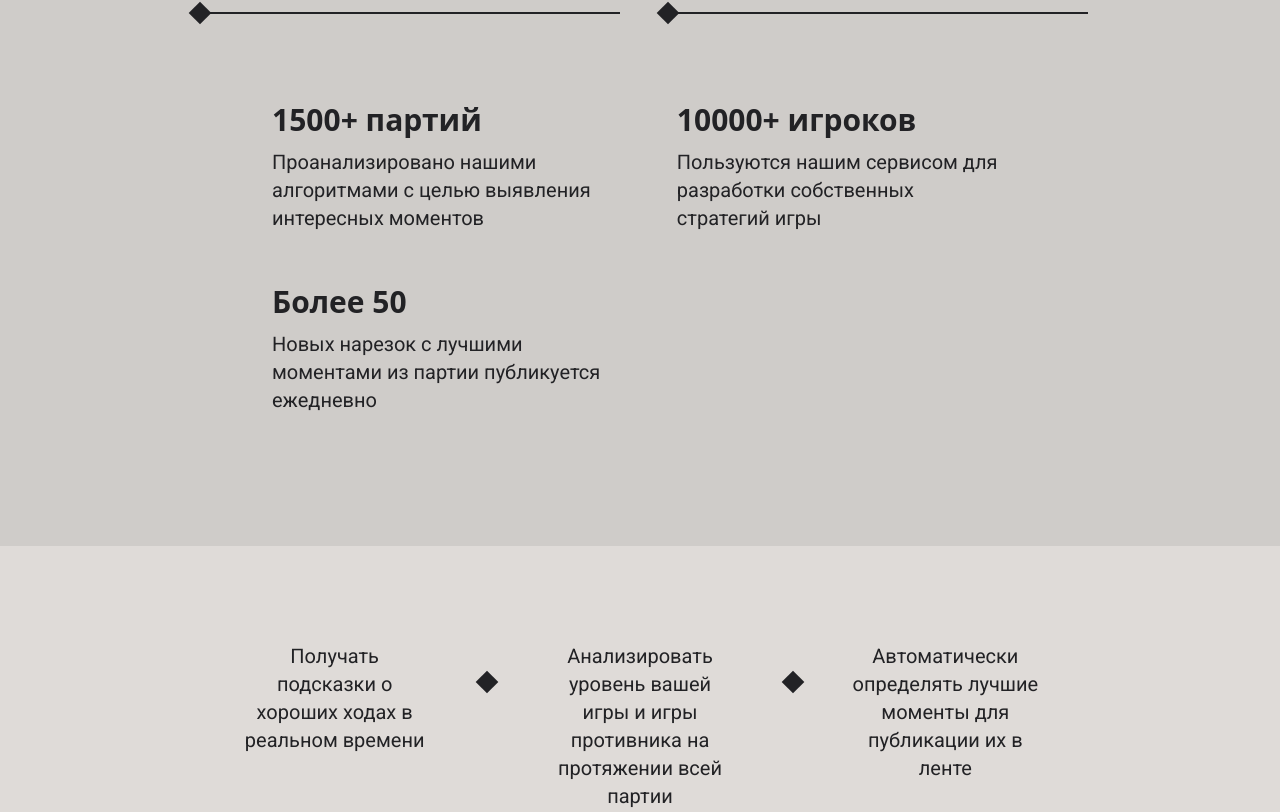
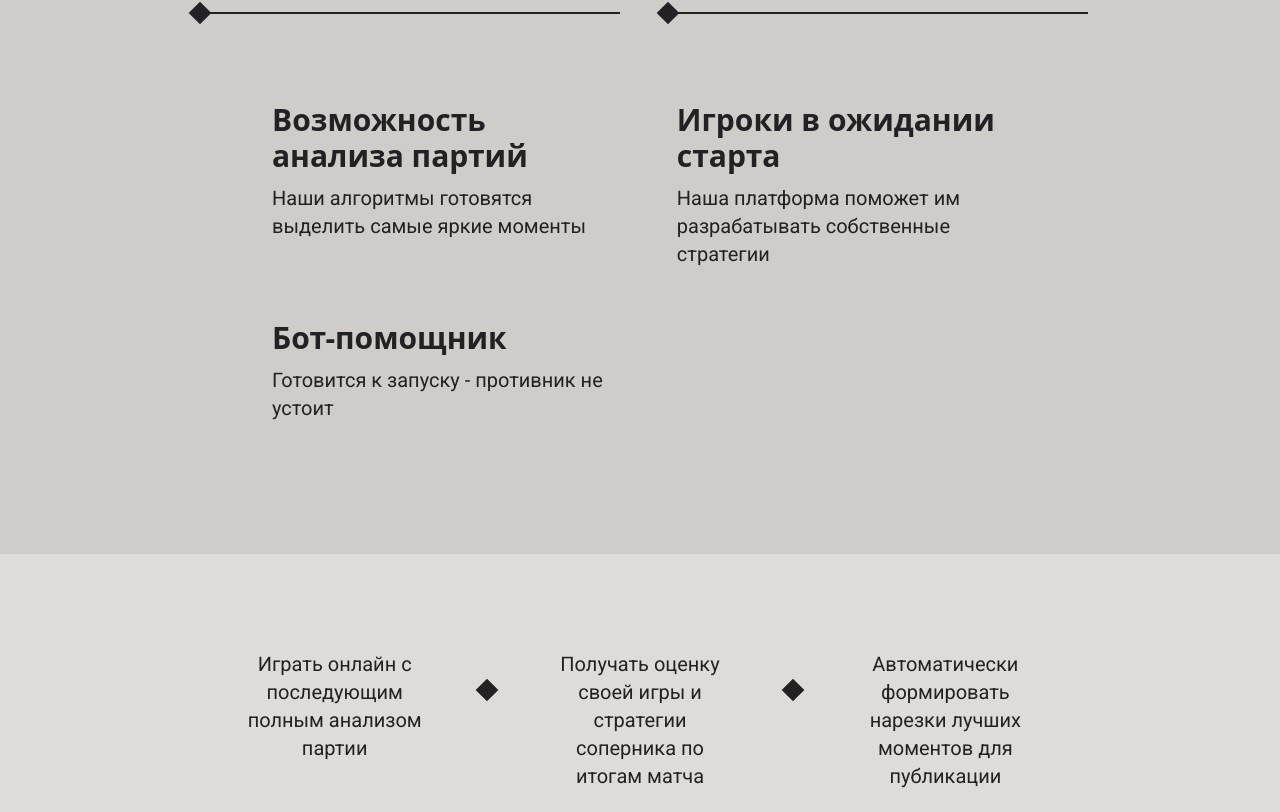
Before and after one commit to SmokingElk/cicada-frontend-mirror, a Next.js app: page / in a window 1280 px wide. Shown: the part 988-1800 px from the top of the page. Built offline with nearby package versions, Linux system fonts and the light colour scheme; no server answers.

Commit message:
fix langing

```diff
--- a/src/components/(shared)/landing/landingPage.tsx
+++ b/src/components/(shared)/landing/landingPage.tsx
@@ -26,20 +26,21 @@ export default function LandingPage() {
     theme === "dark" ? featureBestMovesDark : featureBestMovesLight;
   const features = [
     {
-      description: "Получать подсказки о хороших ходах в реальном времени",
+      description: "Играть онлайн с последующим полным анализом партии",
       image: featureHints,
     },
     {
       description:
-        "Анализировать уровень вашей игры и игры противника на протяжении всей партии",
+        "Получать оценку своей игры и стратегии соперника по итогам матча",
       image: featureDynamics,
     },
     {
       description:
-        "Автоматически определять лучшие моменты для публикации их в ленте",
+        "Автоматически формировать нарезки лучших моментов для публикации",
       image: featureBestMoves,
     },
   ];
+
 
   return (
     <>
@@ -73,24 +74,24 @@ export default function LandingPage() {
           <div
               className="flex flex-col md:flex-row md:flex-wrap justify-between items-start gap-y-8 mt-14 mb-28 mx-3 md:mx-20">
             <LandingCard
-                title="1500+ партий"
-                description="Проанализировано нашими алгоритмами с целью выявления интересных моментов"
+                title="Возможность анализа партий"
+                description="Наши алгоритмы готовятся выделить самые яркие моменты"
                 className="w-full md:w-[45%]"
             />
             <div className="md:hidden gap-x-10 w-full">
               <LineSeparator direction="left" className="flex-1"/>
             </div>
             <LandingCard
-                title="10000+ игроков"
-                description="Пользуются нашим сервисом для разработки собственных стратегий игры"
+                title="Игроки в ожидании старта"
+                description="Наша платформа поможет им разрабатывать собственные стратегии"
                 className="w-full md:w-[45%]"
             />
             <div className="md:hidden gap-x-10 w-full">
               <LineSeparator direction="left" className="flex-1"/>
             </div>
             <LandingCard
-                title="Более 50"
-                description="Новых нарезок с лучшими моментами из партии публикуется ежедневно"
+                title="Бот-помощник"
+                description="Готовится к запуску - противник не устоит"
                 className="w-full md:w-[45%]"
             />
           </div>
```
